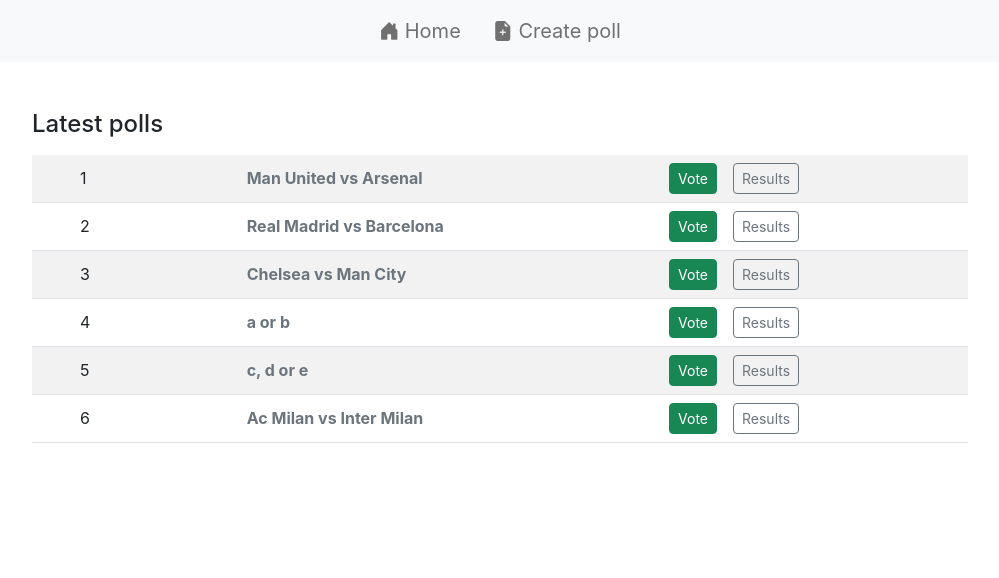
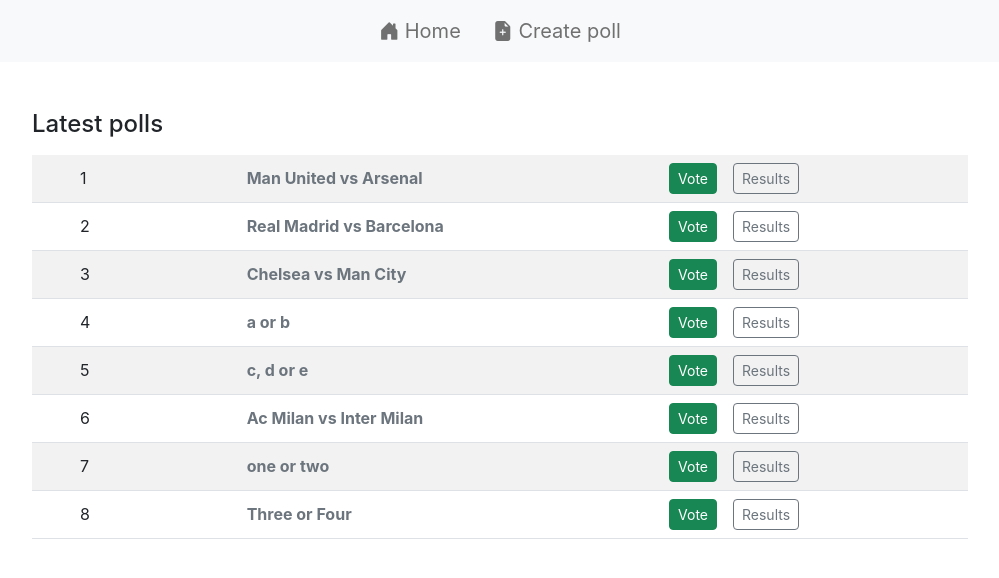
Before and after one commit to nxoo/Polls-App-React, a React (Create React App) app: page / in a window 1280 px wide. Shown: the top 578 px of the page, without its empty margins (140-1139 px from the left). Built offline with nearby package versions, Linux system fonts and the light colour scheme; data requests are answered from the project's data file.

Commit message:
redirect to homepage if vote&results page have no poll id direct input or url

```diff
--- a/db.json
+++ b/db.json
@@ -7,7 +7,7 @@
         {
           "id": 1,
           "choice": "Man United",
-          "votes": 2
+          "votes": 3
         },
         {
           "id": 2,
@@ -106,7 +106,7 @@
         {
           "id": 2,
           "choice": "b",
-          "votes": 0
+          "votes": 3
         },
         {
           "id": 4,
@@ -116,6 +116,45 @@
       ],
       "comments": [],
       "id": 6
+    },
+    {
+      "poll": "one or two",
+      "choices": [
+        {
+          "id": 1,
+          "choice": "one",
+          "votes": 3
+        },
+        {
+          "id": 2,
+          "choice": "two",
+          "votes": 1
+        },
+        {
+          "id": 3,
+          "choice": "three",
+          "votes": 2
+        }
+      ],
+      "comments": [],
+      "id": 7
+    },
+    {
+      "poll": "Three or Four",
+      "choices": [
+        {
+          "id": 1,
+          "choice": "three",
+          "votes": 1
+        },
+        {
+          "id": 2,
+          "choice": "four",
+          "votes": 0
+        }
+      ],
+      "comments": [],
+      "id": 8
     }
   ]
 }
--- a/src/App.js
+++ b/src/App.js
@@ -16,6 +16,7 @@
                     <Route path='/newPoll' element={<NewPoll />}/>
                     <Route path='/vote' element={<Vote/>}/>
                     <Route path='/results' element={<Results/>}/>
+                    <Route path='*' element={<Polls/>}/> {/* catch 404 urls */}
                 </Route>
             </Routes>
         </Router>
--- a/src/components/newPoll.js
+++ b/src/components/newPoll.js
@@ -75,7 +75,7 @@
                             type="text"
                             className="form-control"
                             id={`${index}`}
-                            placeholder={`choice ${index + 1}`}
+                            placeholder={`Choice ${index + 1}`}
                             value={choice.choice}
                             onChange={(e) => handleChange(e, index)}
                             required
--- a/src/components/results.js
+++ b/src/components/results.js
@@ -1,6 +1,7 @@
 import React, {useState, useEffect} from "react";
 import {useLocation, useNavigate} from "react-router-dom";
 import ContentLoader from "react-content-loader";
+let pollId, url;
 
 const MyLoader = () => (
     <ContentLoader>
@@ -19,15 +20,20 @@
     const [poll, setPoll] = useState()
     const [error, setError] = useState()
     const [loading, setLoading] = useState(true)
-    let pollId = location.state.pollId
-    let host = window.location.href
-    let url = 'https://nxoo-json-server.herokuapp.com/polls/' + pollId
-    if (host.includes('localhost')) {
-        url = 'http://localhost:8000/polls/' + pollId
-        //url = 'https://nxoo-json-server.herokuapp.com/polls/' + pollId
-    }
 
     useEffect(() => {
+        if (location.state === null) {
+            navigate('/')
+            return
+        } else {
+            let host = window.location.href
+            pollId = location.state.pollId
+            url = 'https://nxoo-json-server.herokuapp.com/polls/' + pollId
+            if (host.includes('localhost')) {
+                url = 'http://localhost:8000/polls/' + pollId
+            }
+        }
+
         fetch(url)
             .then(res => res.json())
             .then(data => {
--- a/src/components/vote.js
+++ b/src/components/vote.js
@@ -1,6 +1,7 @@
 import React, {useState, useEffect} from "react";
 import {useLocation, useNavigate} from "react-router-dom";
 import ContentLoader from "react-content-loader";
+let pollId, url;
 
 const MyLoader = () => (
     <ContentLoader>
@@ -15,15 +16,20 @@
     const [error, setError] = useState()
     const [choiceId, setChoiceId] = useState()
     const [loading, setLoading] = useState(true)
-    let pollId = location.state.pollId
-    let host = window.location.href
-    let url = 'https://nxoo-json-server.herokuapp.com/polls/' + pollId
-    if (host.includes('localhost')) {
-        url = 'http://localhost:8000/polls/' + pollId
-        //url = 'https://nxoo-json-server.herokuapp.com/polls/' + pollId
-    }
 
     useEffect(() => {
+        if (location.state === null) {
+            navigate("/")
+            return
+        } else {
+            let host = window.location.href
+            pollId = location.state.pollId
+            url = 'https://nxoo-json-server.herokuapp.com/polls/' + pollId
+            if (host.includes('localhost')) {
+                url = 'http://localhost:8000/polls/' + pollId
+            }
+        }
+
         fetch(url)
             .then(res => res.json())
             .then(data => {
@@ -35,7 +41,6 @@
 
     function handleSubmit(e) {
         e.preventDefault()
-        console.log('a', poll)
         const newChoice = poll['choices'].map(choice => {
             if (parseInt(choiceId) === choice.id) {
                 return {...choice, votes: choice.votes + 1}
@@ -43,9 +48,7 @@
             return choice
         })
         let newState = {...poll, choices: newChoice}
-        console.log('b', poll)
-        console.log(newState)
-        fetch(url,{
+        fetch(url, {
             method: 'PATCH',
             headers: {'Content-Type': 'application/json'},
             body: JSON.stringify(newState)
@@ -81,7 +84,7 @@
                         <div className="form-check" key={choice.id}>
                             <input className="form-check-input" type="radio" name="choice1"
                                    onChange={e => setChoiceId(e.target.id)}
-                                   id={choice.id} required />
+                                   id={choice.id} required/>
                             <label className="form-check-label" htmlFor={choice.id}>
                                 {choice.choice}
                             </label>
```
